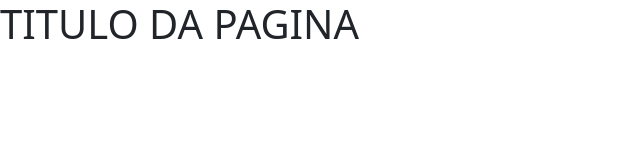
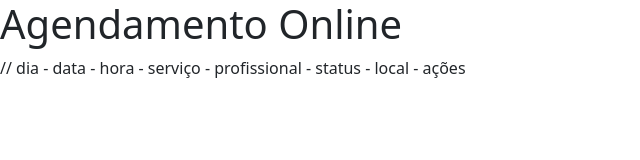
Before and after one commit to TulioLagroteria/CITEC-PROJ.-INTEGRADOR-Conecta-Canhotinho, a plain HTML site: page agendamentoonline.html in a window 1280 px wide. Shown: the whole page, without its empty margins (0-640 px from the left). Drawn offline with nearby package versions, Linux system fonts and the light colour scheme.

Commit message:
DESCRIÇÃO DE CADA PAGINA
CADA PAGINA DESCRITA

```diff
--- a/agendamentoonline.html
+++ b/agendamentoonline.html
@@ -9,13 +9,13 @@
       integrity="sha384-sRIl4kxILFvY47J16cr9ZwB07vP4J8+LH7qKQnuqkuIAvNWLzeN8tE5YBujZqJLB"
       crossorigin="anonymous"
     />
-	<title>NOME DA PAGINA</title>
+	<title>Agendamento Online</title>
 </head>
 <body>
     <header>
-        <h1>TITULO DA PAGINA</h1>
+        <h1>Agendamento Online</h1>
     </header>
-
+    // dia - data - hora - serviço - profissional - status - local - ações
 
 </body>
 </html>
```
Also changed, not shown: anexardados.html (+1 -1 lines), posicaonafila.html (+1 -1 lines), sistemapreferencial.html (+1 -1 lines).
